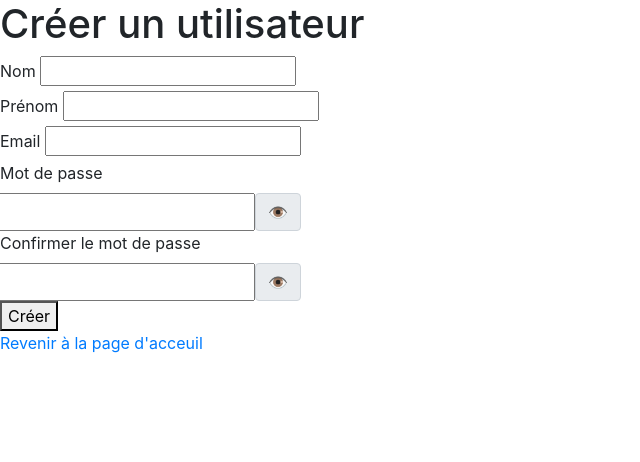
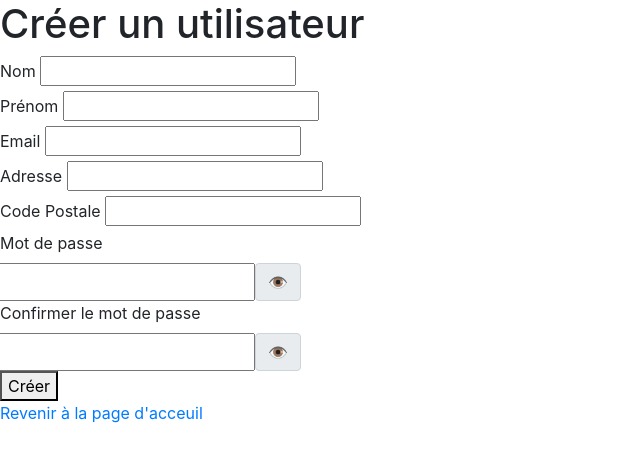
Before and after one commit to clarisse-lebaut/boutique-en-ligne, a PHP site: page /pages/create_account.php in a window 1280 px wide. Shown: the top 462 px of the page, without its empty margins (0-640 px from the left). Run offline with PHP 8.4, Linux system fonts and the light colour scheme.

Commit message:
update database to add adress and postal_code in createAccount

```diff
--- a/classes/request.php
+++ b/classes/request.php
@@ -8,7 +8,7 @@ class Request extends BDD
     parent::__construct();
   }
 
-  public function addUser($firstname, $lastname, $email, $password)
+  public function addUser($firstname, $lastname, $email, $adress, $postal_code, $password)
   {
     // Vérifier si l'adresse e-mail existe déjà
     $checkSql = 'SELECT COUNT(*) FROM account WHERE email = :email';
@@ -23,12 +23,14 @@ class Request extends BDD
 
     // Si l'email n'existe pas, ajouter le nouvel utilisateur
     $role = 'User'; // Valeur par défaut pour le rôle
-    $sql = 'INSERT INTO account (firstname, lastname, email, password, role) VALUES (:firstname, :lastname, :email, :password, :role)';
+    $sql = 'INSERT INTO account (firstname, lastname, email, adress, postal_code, password, role) VALUES (:firstname, :lastname, :email, :adress, :postal_code, :password, :role)';
     $stmt = $this->connection->prepare($sql);
 
     $stmt->bindParam(':firstname', $firstname);
     $stmt->bindParam(':lastname', $lastname);
     $stmt->bindParam(':email', $email);
+    $stmt->bindParam(':adress', $adress);
+    $stmt->bindParam(':postal_code', $postal_code);
     // Hachage du mot de passe avant de le stocker
     $hashedPassword = password_hash($password, PASSWORD_DEFAULT);
     $stmt->bindParam(':password', $hashedPassword);
--- a/pages/create_account.php
+++ b/pages/create_account.php
@@ -6,10 +6,14 @@ $message = '';
 $firstname = '';
 $lastname = '';
 $email = '';
+$adress = '';
+$postal_code = '';
 if ($_POST) {
     $firstname = $_POST['firstname'] ?? '';
     $lastname = $_POST['lastname'] ?? '';
     $email = $_POST['email'] ?? '';
+    $postal_code = $_POST['postal_code'] ?? '';
+    $adress = $_POST['adress'] ?? '';
     $password = $_POST['password'] ?? '';
     $confirm_password = $_POST['confirm_password'] ?? '';
     $role = "User";
@@ -35,7 +39,7 @@ if ($_POST) {
         $message = 'Le mot de passe doit contenir au moins un caractère spécial.';
     } else {
         $request = new Request();
-        $result = $request->addUser($firstname, $lastname, $email, $password);
+        $result = $request->addUser($firstname, $lastname, $email, $adress, $postal_code, $password);
         $message = $result;
     }
 }
@@ -77,6 +81,15 @@ if ($_POST) {
             <input type="email" id="email" name="email" value="<?php echo htmlspecialchars($email); ?>" required>
         </div>
         <div>
+            <label for="adress">Adresse</label>
+            <input type="text" id="adress" name="adress" value="<?php echo htmlspecialchars($adress); ?>" required>
+        </div>
+        <div>
+            <label for="postal_code">Code Postale</label>
+            <input type="number" id="postal_code" name="postal_code"
+                value="<?php echo htmlspecialchars($postal_code); ?>" required>
+        </div>
+        <div>
             <label for="password">Mot de passe</label>
             <div class="input-group-append">
                 <input type="password" id="password" name="password" required>
```
